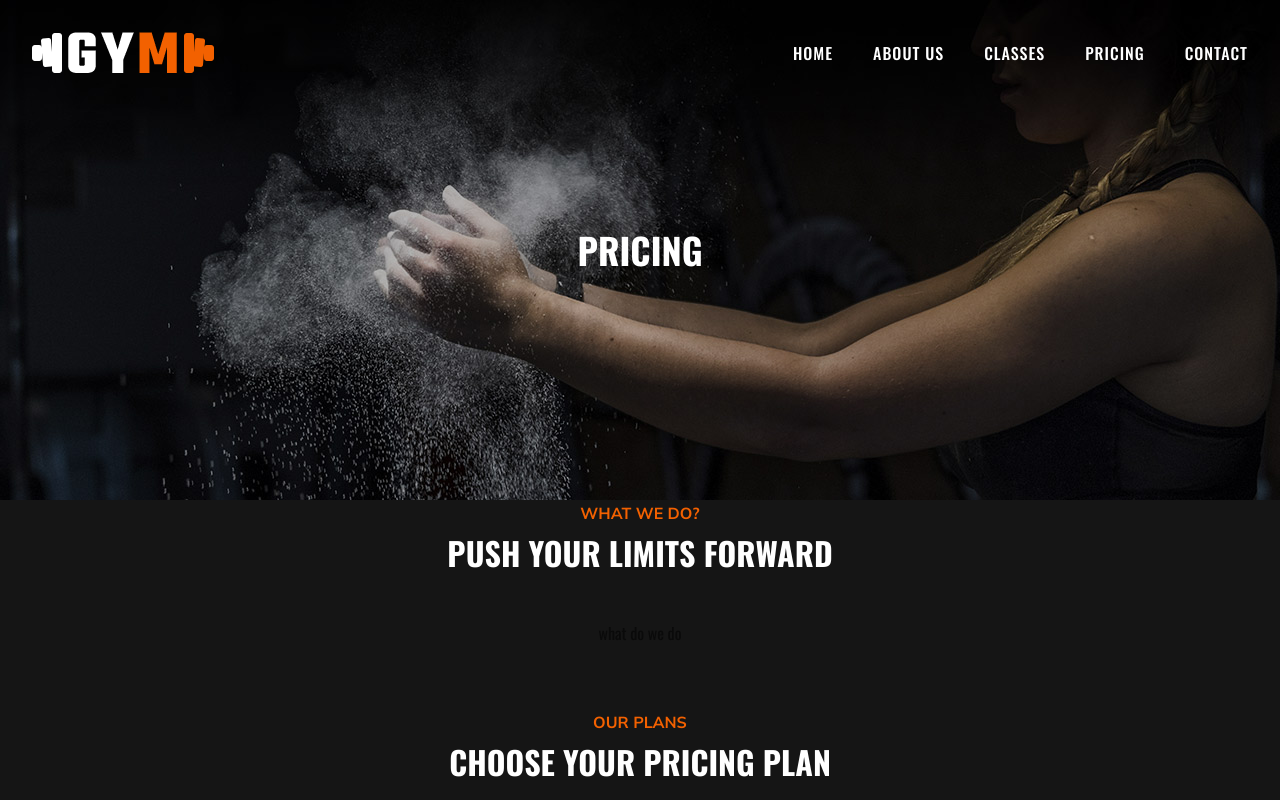
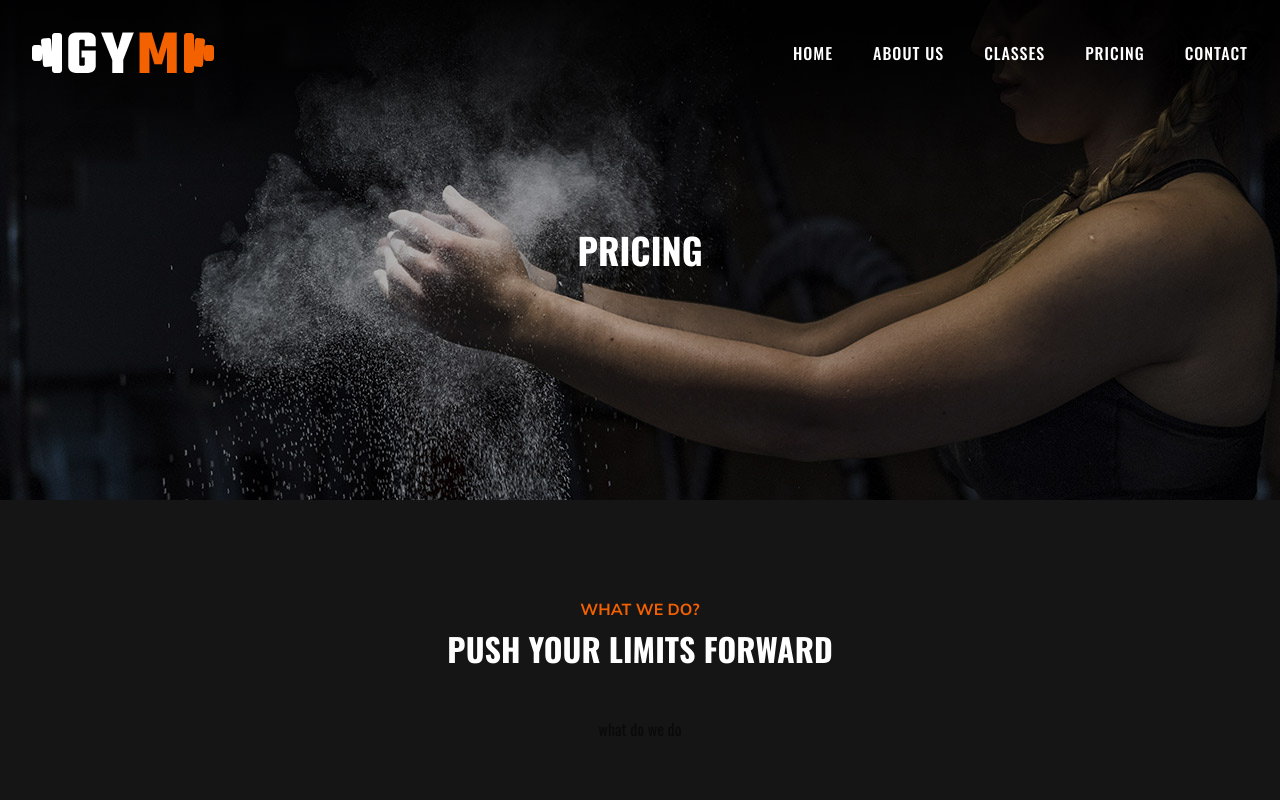
Before and after one commit to felipe-muner/podium-gym, a Next.js app: page /pricing in a window 1280 px wide. Shown: the top 800 px of the page. Built offline with nearby package versions, Linux system fonts and the light colour scheme.

Commit message:
fix: naming

```diff
--- a/app/calculate-bmi/page.tsx
+++ b/app/calculate-bmi/page.tsx
@@ -3,7 +3,7 @@ import { Breadcrumb } from "@/components/Breadcrumb";
 export default function CalculateBMI() {
   return (
     <main className="flex flex-col">
-      <Breadcrumb route={'Calculate BMI'} />
+      <Breadcrumb route={'BMI calculator'} />
     </main>
   );
 }
--- a/app/pricing/page.tsx
+++ b/app/pricing/page.tsx
@@ -7,7 +7,7 @@ export default function Pricing() {
   return (
     <main className="flex flex-col">
       <Breadcrumb route={'Pricing'} />
-      <TitleSection title="PUSH YOUR LIMITS FORWARD" subtitle="What we do?" />
+      <TitleSection title="PUSH YOUR LIMITS FORWARD" subtitle="What we do?" className="mt-24" />
       <WhatWeDo />
       <OurPlan />
     </main>
```
